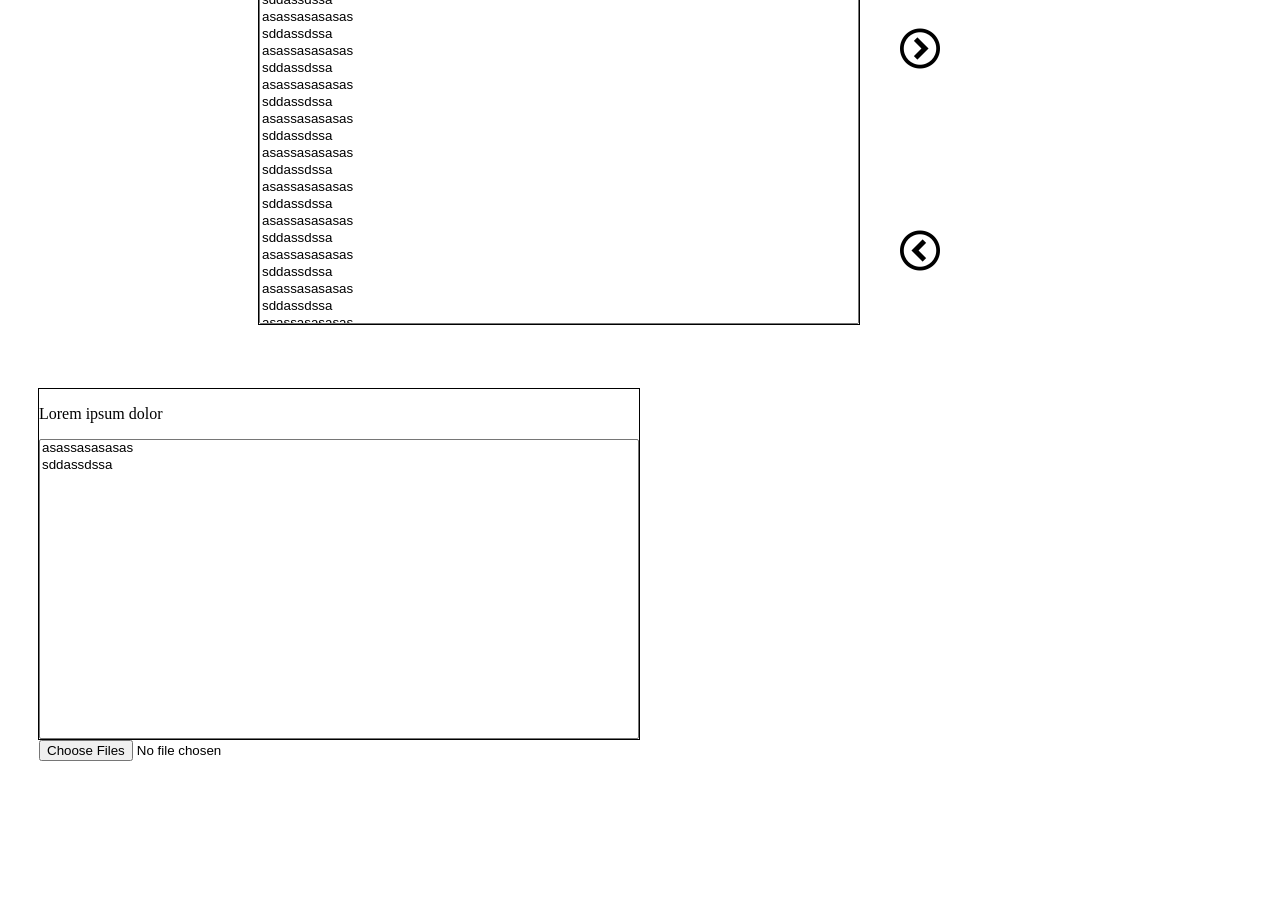
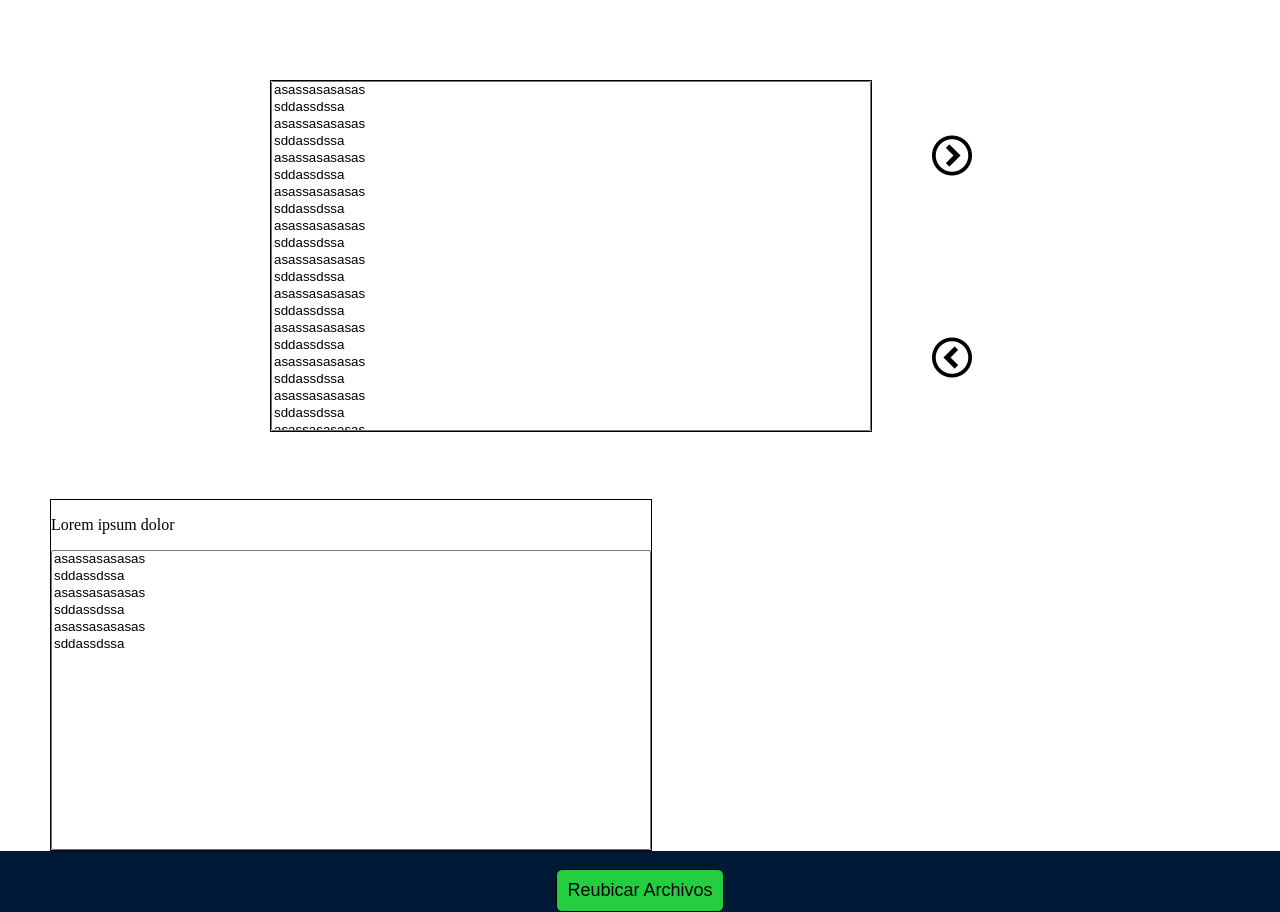
Before and after one commit to sergioalejandrogs/Senasoft, a Django app: template identificadorDocumento/app/templates/multiples.html in a window 1280 px wide. Shown: the part 122-1034 px from the top of the page. Before the commit the page ends 883 px from the top, so only its background shows below. Run offline with Django 3.2, Linux system fonts and the light colour scheme; the template is opened without the code that fills it, so the values that code supplies are empty.

Commit message:
Pasando static con css iconos favicon y diseño de la pagina web

```diff
--- /dev/null
+++ b/identificadorDocumento/app/static/css/estilo.css
@@ -0,0 +1,100 @@
+body{
+    padding:0px;
+    margin:0px;
+    background-color: rgb(0,25,55);
+    }
+.div1{
+     margin-right: 50px;
+    margin-left: 270px;
+    border: 1px solid black;
+    width: 600px;
+    height: 350px;
+    display: inline-block;
+    float: none;
+    position: static;
+    background-color: white;
+}
+.div2{
+    margin-right: 270px;
+    margin-left: 50px;
+    margin-top: 20px;
+    border: 1px solid black;
+    width: 600px;
+    height: 350px;
+    display: inline-block;
+    position: static;
+}
+select{
+    width: 600px;
+    height: 350px;
+}
+.select2{
+    width: 600px;
+    height: 300px;
+}
+.div3{
+    /* border: 1px solid black; */
+    display: inline-block;
+
+}
+.botonflecha{
+    border: none;
+    background-color: white;
+    margin-top: 30px;
+    margin-bottom: 50px;
+    /* border: 1px solid black; */
+
+}
+
+button span{
+        font-size: 40px;
+        float: left;
+        margin-top: 30px;
+        margin-bottom: 50px;
+}
+.boton{
+    align-self: center;
+
+    /* margin-left: 900px; */
+    background-color: rgba(41, 223, 66, 0.918);
+    text-decoration: none;
+    padding: 10px;
+    font-size: 18px;
+    border-radius: 6px;
+    border: 1px solid black;
+
+}
+.boton:hover{
+    color: #183eba;
+    background-color: #ffffff;
+}
+.Titulo{
+    border: 1px solid black;
+    background-color: rgb(14,65,127);
+    height: 100px;
+    font-family: "Raleway",sans-serif;
+    font-size: 18px;
+
+}
+
+.titulotexto{
+    align-self: center;
+     color: rgb(255,255,255);
+     float: right;
+    margin-right: 780px;
+    margin-top : 30px;;
+     text-align: center;
+}
+.imgfedesoft{
+    /* border: 1px solid black; */
+    height: 80px;
+    margin-top: 15px;
+    margin-left: 350px;
+}
+.div4{
+    background-color: rgb(0,25,55);
+    text-align: center;
+}
+.div01{
+    background-color: white;
+}
--- a/identificadorDocumento/app/templates/estilo.css
+++ /dev/null
@@ -1,58 +0,0 @@
-div{
-
-}
-h1{
-    text-align: center;
-}
-.div1{
-     margin-right: 30px;
-    margin-left: 250px;
-    border: 1px solid black;
-    width: 600px;
-    height: 350px;
-    display: inline-block;
-    float: none;
-    position: static;
-}
-.div2{
-    margin-right: 250px;
-    margin-left: 30px;
-    margin-top: 20px;
-    border: 1px solid black;
-    width: 600px;
-    height: 350px;
-    display: inline-block;
-    position: static;
-}
-select{
-    width: 600px;
-    height: 350px;
-}
-.select2{
-    width: 600px;
-    height: 300px;
-}
-.div3{
-    /* border: 1px solid black; */
-    display: inline-block;
-
-}
-.botonflecha{
-    border: none;
-    background-color: white;
-    margin-top: 30px;
-    margin-bottom: 50px;
-    /* border: 1px solid black; */
-
-}
-
-button span{
-        font-size: 40px;
-        float: left;
-        margin-top: 30px;
-        margin-bottom: 50px;
-}
-div{
-    /* border: 1px solid black; */
-    height: 400px;
-}
--- a/identificadorDocumento/app/templates/multiples.html
+++ b/identificadorDocumento/app/templates/multiples.html
@@ -1,19 +1,27 @@
+{% load  static  %}
 <!DOCTYPE html>
 <html lang="en">
 <head>
     <meta charset="UTF-8">
     <meta http-equiv="X-UA-Compatible" content="IE=edge">
     <meta name="viewport" content="width=device-width, initial-scale=1.0">
-    <link rel="stylesheet" href="estilo.css">
-    <link rel="stylesheet" href="icomoon/fonts/style.css">
-    <title>Inicio</title>
+    <link rel="stylesheet" href="{% static 'css/estilo.css'  %}">
+    <link rel="stylesheet" href={% static 'icomoon/fonts/style.css' %}>
+    <link rel="icon" href= 'app/static/imagenes/carpeta-icono-azul.ico'>
+    <title>Ordenar Archivos</title>
 </head>
 <body>
-    <h1>Ordenar archivos</h1>
-    <hr>
+    <header class="Titulo">
         <div>
+            <img class="imgfedesoft" src="https://fedesoft.org/wp-content/uploads/2020/06/img-logo-fedesoft.png" alt="">
+            <h1 class="titulotexto"> ORDENAR ARCHIVOS</h1>
+        </div>
+
+    </header>
+
+        <div class="div01">
             <div class="div1">
-            <select name="" id="" multiple multiple class="select1" data-field-name="permissions" data-is-stacked="0">
+                <select name="" id=""  multiple class="select1" data-field-name="permissions" data-is-stacked="0">
                 <option value="">asassasasasas</option>
                 <option value="">sddassdssa</option>
                 <option value="">asassasasasas</option>
@@ -40,6 +48,7 @@
                 <option value="">sddassdssa</option>
                 </select>
             </div>
+
             <div class="div3">
                 <button  class="botonflecha"><span class="icon-circle-right"></span></button><br>
                 <button class="botonflecha" ><span class="icon-circle-left"></span></button>
@@ -47,36 +56,20 @@
 
             <div class="div2">
                 <p>Lorem ipsum dolor</p>
-        <select name="" id="" multiple class="select2" data-field-name="permissions" data-is-stacked="0">
+                <select name="" id=""class="select2" multiple>
                     <option value="">asassasasasas</option>
                     <option value="">sddassdssa</option>
-            <option value="">
-
-<input type="file" id="files" name="files[]" multiple />
-            <output id="list"></output>
-
-            <script>
-            function handleFileSelect(evt) {
-                var files = evt.target.files; // FileList object
-
-                // files is a FileList of File objects. List some properties.
-                var output = [];
-                for (var i = 0, f; f = files[i]; i++) {
-                output.push('<li><strong>', escape(f.name), '</strong> (', f.type || 'n/a', ') - ',
-                            f.size, ' bytes, last modified: ',
-                            f.lastModifiedDate.toLocaleDateString(), '</li>');
-                }
-                document.getElementById('list').innerHTML = '<ul>' + output.join('') + '</ul>';
-            }
-
-            document.getElementById('files').addEventListener('change', handleFileSelect, false);
-            </script>
-
-
-            </option>
+                    <option value="">asassasasasas</option>
+                    <option value="">sddassdssa</option>
+                    <option value="">asassasasasas</option>
+                    <option value="">sddassdssa</option>
+                </select>
 
             </div>
 
+         </div><br>
+         <div class="div4">
+             <button class="boton">Reubicar Archivos</button>
          </div>
 </body>
 </html>
--- a/identificadorDocumento/identificadorDocumento/urls.py
+++ b/identificadorDocumento/identificadorDocumento/urls.py
@@ -15,10 +15,18 @@ Including another URLconf
 """
 from django.contrib import admin
 from django.urls import path
+from django.urls.conf import re_path
+from django.views.generic.base import RedirectView
 
-from app.views import index
+from app.views import multiples
 
+from app.views import individual
+
+favicon_view =RedirectView.as_view(url='/static/imagenes/carpeta-icono-azul.ico',  permanent=True)
 urlpatterns = [
     path('admin/', admin.site.urls),
-    path('index/', index)
+    path('multiples/', multiples),
+    path("individual/", individual),
+    re_path(r'favicon\.ico$',favicon_view),
+
 ]
```
Also changed, not shown: identificadorDocumento/app/static/css/estilo2.css (added, +57 -0 lines), identificadorDocumento/app/templates/estilo2.css (deleted, +0 -11 lines), identificadorDocumento/app/templates/individual.html (+15 -5 lines), identificadorDocumento/app/views.py (+6 -3 lines), identificadorDocumento/identificadorDocumento/settings.py (+3 -4 lines), identificadorDocumento/app/static/icomoon/Read Me.txt (renamed from identificadorDocumento/app/templates/icomoon/Read Me.txt), identificadorDocumento/app/static/icomoon/demo-files/demo.css (renamed from identificadorDocumento/app/templates/icomoon/demo-files/demo.css), identificadorDocumento/app/static/icomoon/demo-files/demo.js (renamed from identificadorDocumento/app/templates/icomoon/demo-files/demo.js), identificadorDocumento/app/static/icomoon/demo.html (renamed from identificadorDocumento/app/templates/icomoon/demo.html), identificadorDocumento/app/static/icomoon/fonts/icomoon.ttf (renamed from identificadorDocumento/app/templates/icomoon/fonts/icomoon.ttf), identificadorDocumento/app/static/icomoon/fonts/icomoon.woff (renamed from identificadorDocumento/app/templates/icomoon/fonts/icomoon.woff), identificadorDocumento/app/static/icomoon/fonts/style.css (renamed from identificadorDocumento/app/templates/icomoon/fonts/style.css), identificadorDocumento/app/static/icomoon/selection.json (renamed from identificadorDocumento/app/templates/icomoon/selection.json), identificadorDocumento/app/static/imagenes/carpeta-icono-azul.ico (added), 4 other files. Lines whose indentation alone changed are shown as unchanged.
